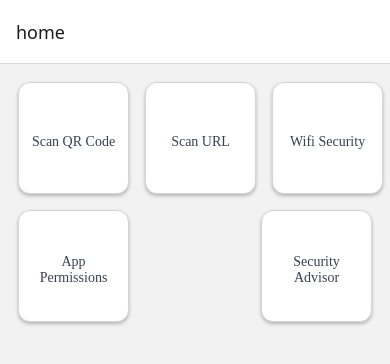
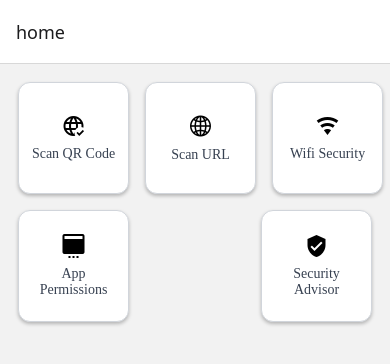
Before and after one commit to ujjwal2707-code/MCS-Frontend, a React Native app: screen / in a window 390 px wide. Shown: the top 364 px of the page. Built offline with nearby package versions, Linux system fonts and the light colour scheme.

Commit message:
refactor code && fix vector icon issue

```diff
--- a/package.json
+++ b/package.json
@@ -7,7 +7,9 @@
     "ios": "react-native run-ios",
     "lint": "eslint .",
     "start": "react-native start",
-    "test": "jest"
+    "test": "jest",
+    "pod-install":"cd ios && RCT_NEW_ARCH_ENABLED=1 bundle exec pod install",
+    "generate-apk":"cd android && ./gradlew assembleRelease"
   },
   "dependencies": {
     "@react-navigation/native": "^7.0.15",
--- a/src/screens/home.tsx
+++ b/src/screens/home.tsx
@@ -1,14 +1,10 @@
-import {
-  FlatList,
-  ScrollView,
-} from 'react-native';
+import {FlatList, ScrollView} from 'react-native';
 import React from 'react';
 import {Paths} from '../navigation/paths';
-import {RootScreenProps} from '../navigation/types';
+import {RootScreenProps, RootStackParamList} from '../navigation/types';
+import MaterialCommunityIcons from 'react-native-vector-icons/MaterialCommunityIcons';
+import Ionicons from 'react-native-vector-icons/Ionicons';
 import FeatureTile from '../components/feauture-tile';
-import { featureTiles } from '../constants/constants';
-
-
 
 const Home = ({navigation}: RootScreenProps<Paths.Home>) => {
   return (
@@ -40,3 +36,50 @@ const Home = ({navigation}: RootScreenProps<Paths.Home>) => {
 };
 
 export default Home;
+
+interface FeatureTileType {
+  id: string;
+  icon?: React.ReactNode;
+  label: string;
+  route: keyof RootStackParamList;
+}
+const featureTiles: FeatureTileType[] = [
+  {
+    id: '1',
+    icon: <MaterialCommunityIcons name="web-check" size={24} color="black" />,
+    label: 'Scan QR Code',
+    route: Paths.ScanQr,
+  },
+  {
+    id: '2',
+    icon: <Ionicons name="globe-outline" size={24} color="black" />,
+    label: 'Scan URL',
+    route: Paths.ScanUrl,
+  },
+  {
+    id: '3',
+    icon: <MaterialCommunityIcons name="wifi" size={24} color="black" />,
+    label: 'Wifi Security',
+    route: Paths.WifiSecurity,
+  },
+  {
+    id: '4',
+    icon: (
+      <MaterialCommunityIcons
+        name="application-settings"
+        size={24}
+        color="black"
+      />
+    ),
+    label: 'App Permissions',
+    route: Paths.AppPermission,
+  },
+  {
+    id: '5',
+    icon: (
+      <MaterialCommunityIcons name="shield-check" size={24} color="black" />
+    ),
+    label: 'Security Advisor',
+    route: Paths.SecurityAdvisor,
+  },
+];
```
Also changed, not shown: 2 other files (tests, documents, lock files or other folders).
